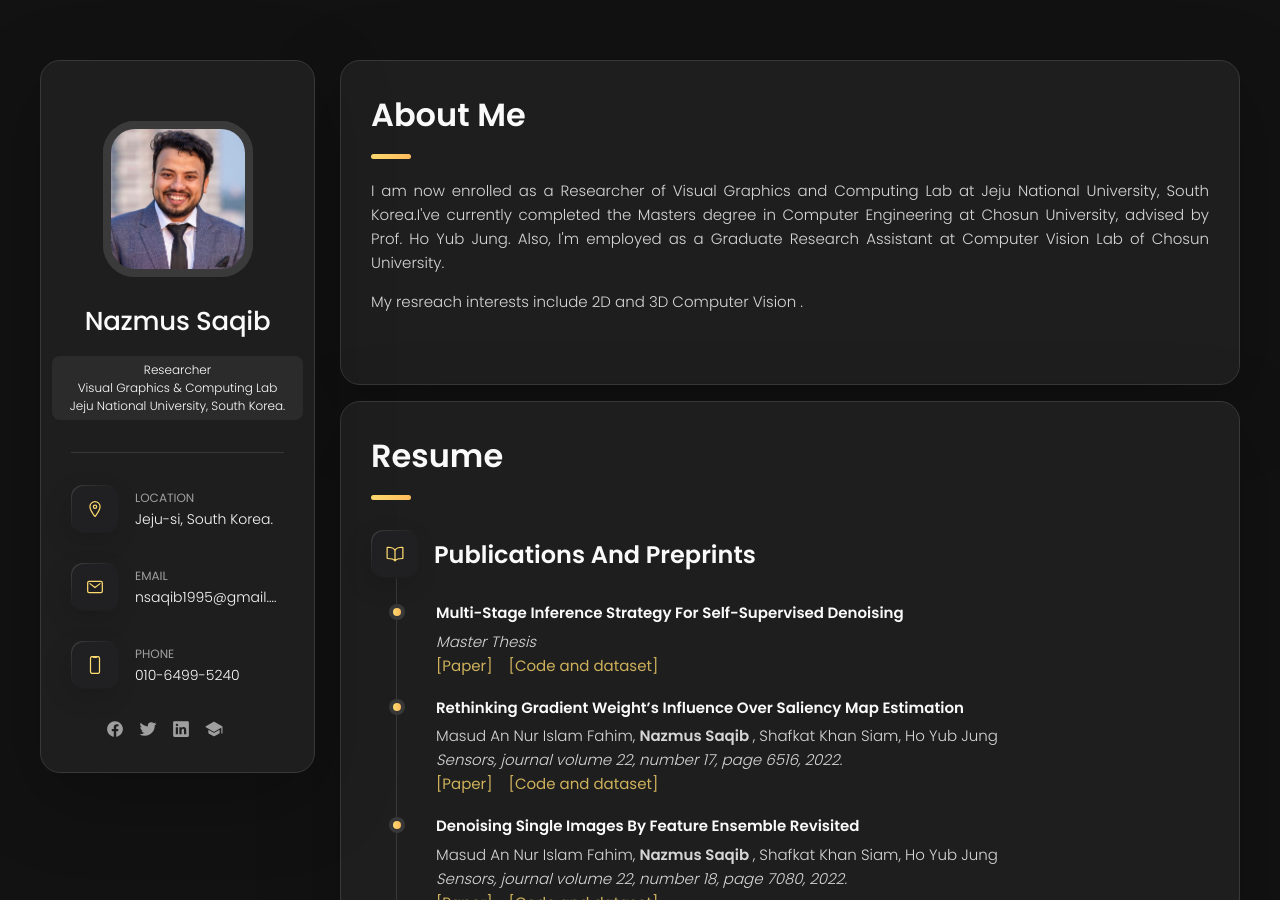
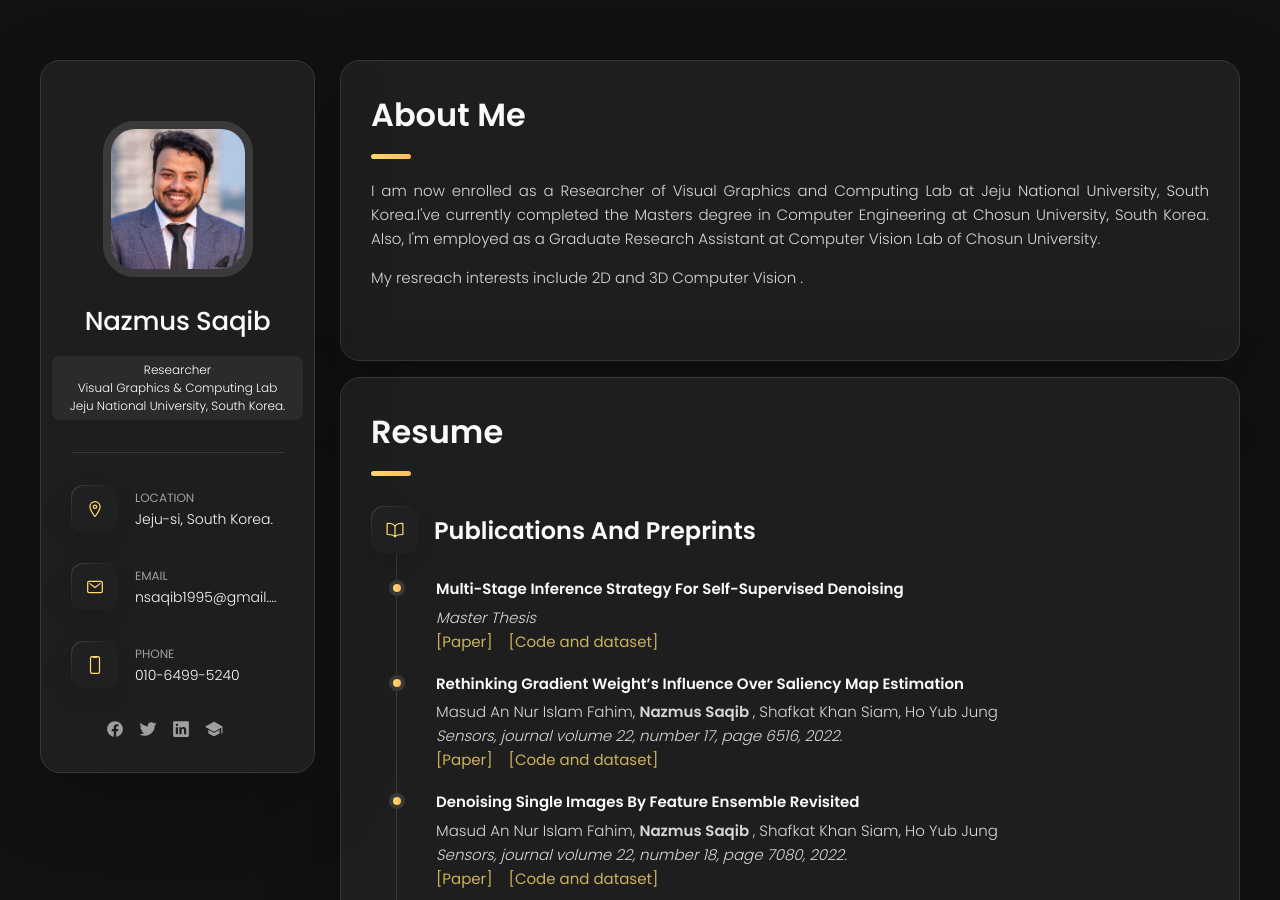
Before and after one commit to saqibnazmus/saqibnazmus.github.io, a Jekyll site: the page built from index.html, in a window 1280 px wide and 900 px high. Built offline with Jekyll 4.4.1, drawn with Linux system fonts in a browser that asks for light colours.

Commit message:
Update about.yml

```diff
--- a/_data/about.yml
+++ b/_data/about.yml
@@ -3,7 +3,7 @@
   designation: Researcher <br/> Visual Graphics & Computing Lab <br/> Jeju National University, South Korea.
   image: avatar_1.jpg
   description:
-    - I am now enrolled as a Researcher of Visual Graphics and Computing Lab at Jeju National University, South Korea.I've currently completed the Masters degree in Computer Engineering at Chosun University, advised by Prof. Ho Yub Jung. Also, I'm employed as a Graduate Research Assistant at Computer Vision Lab of Chosun University.
+    - I am now enrolled as a Researcher of Visual Graphics and Computing Lab at Jeju National University, South Korea.I've currently completed the Masters degree in Computer Engineering at Chosun University, South Korea. Also, I'm employed as a Graduate Research Assistant at Computer Vision Lab of Chosun University.
     - My resreach interests include 2D and 3D Computer Vision .
   contacts:
     -
```
